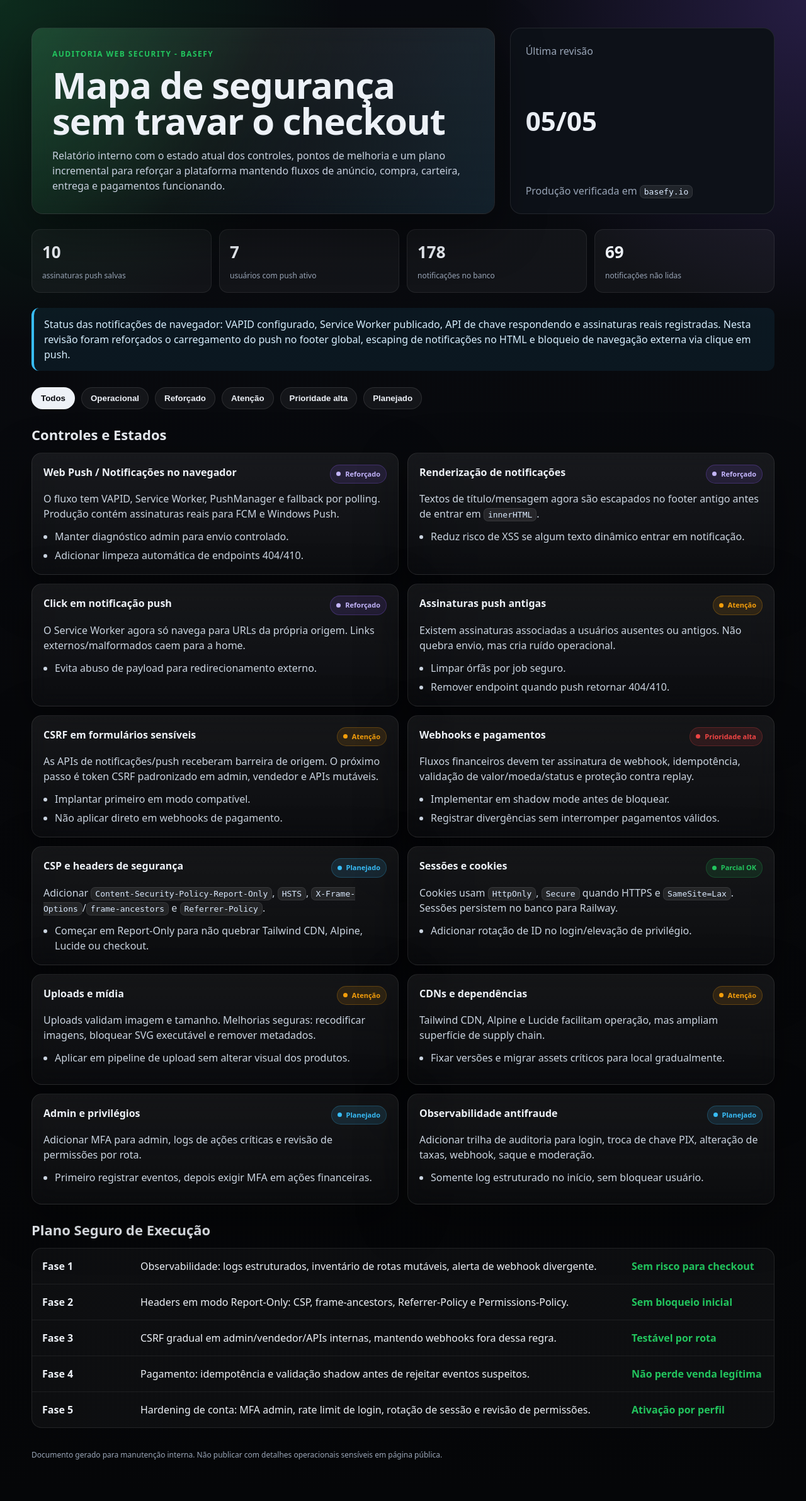
After one commit to dexterwin789/basefy, a PHP site: page /mercado_admin/docs/security_audit_basefy.html in a window 1280 px wide. The commit adds this page. Shown: the whole page at 63% size. Run offline with PHP 8.4, Linux system fonts and the light colour scheme.

Commit message:
Seguranca: reforcar notificacoes e adicionar auditoria
- Carrega Web Push no footer em modo push-only sem duplicar polling
- Protege cliques de notificacao push contra navegacao externa
- Escapa textos na UI legado de notificacoes
- Bloqueia POST cross-origin nas APIs de notificacoes e assinatura push
- Adiciona HTML interno com mapa de seguranca e plano sem quebrar checkout

```diff
--- /dev/null
+++ b/docs/security_audit_basefy.html
@@ -0,0 +1,229 @@
+<!doctype html>
+<html lang="pt-BR">
+<head>
+  <meta charset="utf-8">
+  <meta name="viewport" content="width=device-width, initial-scale=1">
+  <title>Basefy - Auditoria de Segurança e Continuidade</title>
+  <style>
+    :root {
+      --bg: #07080b;
+      --panel: #101218;
+      --panel-2: #161a22;
+      --line: #28303d;
+      --text: #edf1f7;
+      --muted: #9aa6b8;
+      --ok: #22c55e;
+      --warn: #f59e0b;
+      --risk: #ef4444;
+      --info: #38bdf8;
+      --accent: #8b5cf6;
+      --soft: rgba(255,255,255,.06);
+      --shadow: 0 24px 80px rgba(0,0,0,.42);
+    }
+    * { box-sizing: border-box; }
+    body {
+      margin: 0;
+      min-height: 100vh;
+      background:
+        radial-gradient(circle at top left, rgba(34,197,94,.18), transparent 34rem),
+        radial-gradient(circle at top right, rgba(139,92,246,.22), transparent 32rem),
+        linear-gradient(180deg, #090b10 0%, var(--bg) 48%, #050608 100%);
+      color: var(--text);
+      font-family: ui-sans-serif, system-ui, -apple-system, BlinkMacSystemFont, "Segoe UI", sans-serif;
+      line-height: 1.5;
+    }
+    main { width: min(1180px, calc(100% - 32px)); margin: 0 auto; padding: 44px 0 64px; }
+    header { display: grid; grid-template-columns: 1.4fr .8fr; gap: 24px; align-items: stretch; margin-bottom: 24px; }
+    .hero, .panel, .card {
+      border: 1px solid rgba(255,255,255,.09);
+      background: linear-gradient(180deg, rgba(255,255,255,.065), rgba(255,255,255,.025));
+      box-shadow: var(--shadow);
+      backdrop-filter: blur(14px);
+    }
+    .hero { border-radius: 18px; padding: 32px; position: relative; overflow: hidden; }
+    .hero::before { content: ""; position: absolute; inset: 0; background: linear-gradient(120deg, rgba(34,197,94,.14), transparent 42%, rgba(56,189,248,.1)); pointer-events: none; }
+    .hero > * { position: relative; }
+    .eyebrow { color: var(--ok); font-weight: 800; font-size: 12px; letter-spacing: .12em; text-transform: uppercase; }
+    h1 { font-size: clamp(32px, 5vw, 58px); line-height: .98; margin: 12px 0 14px; letter-spacing: -.02em; }
+    .lead { max-width: 760px; color: #c7d0df; font-size: 16px; margin: 0; }
+    .stamp { display: flex; flex-direction: column; justify-content: space-between; border-radius: 18px; padding: 24px; background: #0d1118; border: 1px solid rgba(255,255,255,.09); }
+    .stamp strong { font-size: 42px; line-height: 1; }
+    .stamp span, .muted { color: var(--muted); }
+    .metrics { display: grid; grid-template-columns: repeat(4, 1fr); gap: 12px; margin: 24px 0; }
+    .metric { border-radius: 14px; padding: 16px; background: rgba(255,255,255,.045); border: 1px solid rgba(255,255,255,.08); }
+    .metric b { display: block; font-size: 26px; margin-bottom: 4px; }
+    .metric span { color: var(--muted); font-size: 12px; }
+    .toolbar { display: flex; flex-wrap: wrap; gap: 10px; margin: 26px 0 18px; }
+    button { border: 1px solid rgba(255,255,255,.1); color: var(--text); background: rgba(255,255,255,.05); border-radius: 999px; padding: 9px 14px; cursor: pointer; font-weight: 700; }
+    button.active { background: var(--text); color: #080a0f; }
+    section { margin-top: 24px; }
+    h2 { font-size: 22px; margin: 0 0 12px; }
+    .grid { display: grid; grid-template-columns: repeat(2, minmax(0, 1fr)); gap: 14px; }
+    .card { border-radius: 16px; padding: 18px; min-height: 176px; }
+    .card-head { display: flex; align-items: flex-start; justify-content: space-between; gap: 16px; margin-bottom: 12px; }
+    .card h3 { margin: 0; font-size: 16px; }
+    .tag { display: inline-flex; align-items: center; gap: 7px; border-radius: 999px; padding: 6px 9px; font-size: 11px; font-weight: 900; white-space: nowrap; }
+    .tag::before { content: ""; width: 7px; height: 7px; border-radius: 50%; background: currentColor; }
+    .ok { color: var(--ok); background: rgba(34,197,94,.12); border: 1px solid rgba(34,197,94,.22); }
+    .warn { color: var(--warn); background: rgba(245,158,11,.12); border: 1px solid rgba(245,158,11,.25); }
+    .risk { color: var(--risk); background: rgba(239,68,68,.12); border: 1px solid rgba(239,68,68,.25); }
+    .info { color: var(--info); background: rgba(56,189,248,.12); border: 1px solid rgba(56,189,248,.24); }
+    .accent { color: #c4b5fd; background: rgba(139,92,246,.13); border: 1px solid rgba(139,92,246,.28); }
+    p { color: #cbd5e1; margin: 0 0 12px; }
+    ul { margin: 0; padding-left: 18px; color: #cbd5e1; }
+    li + li { margin-top: 6px; }
+    .plan { border-radius: 16px; overflow: hidden; border: 1px solid rgba(255,255,255,.09); background: rgba(255,255,255,.035); }
+    .row { display: grid; grid-template-columns: 140px 1fr 210px; gap: 16px; padding: 16px; border-top: 1px solid rgba(255,255,255,.07); }
+    .row:first-child { border-top: 0; }
+    .row b { color: var(--text); }
+    .safe { color: var(--ok); font-weight: 800; }
+    .note { border-left: 4px solid var(--info); padding: 14px 16px; border-radius: 12px; background: rgba(56,189,248,.08); color: #d7efff; }
+    code { color: #dbeafe; background: rgba(255,255,255,.08); border: 1px solid rgba(255,255,255,.09); padding: 2px 6px; border-radius: 7px; }
+    footer { margin-top: 34px; color: var(--muted); font-size: 12px; }
+    @media (max-width: 860px) {
+      header, .grid, .metrics { grid-template-columns: 1fr; }
+      .row { grid-template-columns: 1fr; gap: 6px; }
+      .hero { padding: 24px; }
+    }
+  </style>
+</head>
+<body>
+  <main>
+    <header>
+      <div class="hero">
+        <div class="eyebrow">Auditoria web security - Basefy</div>
+        <h1>Mapa de segurança sem travar o checkout</h1>
+        <p class="lead">Relatório interno com o estado atual dos controles, pontos de melhoria e um plano incremental para reforçar a plataforma mantendo fluxos de anúncio, compra, carteira, entrega e pagamentos funcionando.</p>
+      </div>
+      <aside class="stamp">
+        <span>Última revisão</span>
+        <strong>05/05</strong>
+        <span>Produção verificada em <code>basefy.io</code></span>
+      </aside>
+    </header>
+
+    <div class="metrics">
+      <div class="metric"><b>10</b><span>assinaturas push salvas</span></div>
+      <div class="metric"><b>7</b><span>usuários com push ativo</span></div>
+      <div class="metric"><b>178</b><span>notificações no banco</span></div>
+      <div class="metric"><b>69</b><span>notificações não lidas</span></div>
+    </div>
+
+    <p class="note">Status das notificações de navegador: VAPID configurado, Service Worker publicado, API de chave respondendo e assinaturas reais registradas. Nesta revisão foram reforçados o carregamento do push no footer global, escaping de notificações no HTML e bloqueio de navegação externa via clique em push.</p>
+
+    <div class="toolbar" aria-label="Filtros de status">
+      <button class="active" data-filter="all">Todos</button>
+      <button data-filter="ok">Operacional</button>
+      <button data-filter="accent">Reforçado</button>
+      <button data-filter="warn">Atenção</button>
+      <button data-filter="risk">Prioridade alta</button>
+      <button data-filter="info">Planejado</button>
+    </div>
+
+    <section>
+      <h2>Controles e Estados</h2>
+      <div class="grid" id="cards">
+        <article class="card" data-status="accent">
+          <div class="card-head"><h3>Web Push / Notificações no navegador</h3><span class="tag accent">Reforçado</span></div>
+          <p>O fluxo tem VAPID, Service Worker, PushManager e fallback por polling. Produção contém assinaturas reais para FCM e Windows Push.</p>
+          <ul><li>Manter diagnóstico admin para envio controlado.</li><li>Adicionar limpeza automática de endpoints 404/410.</li></ul>
+        </article>
+
+        <article class="card" data-status="accent">
+          <div class="card-head"><h3>Renderização de notificações</h3><span class="tag accent">Reforçado</span></div>
+          <p>Textos de título/mensagem agora são escapados no footer antigo antes de entrar em <code>innerHTML</code>.</p>
+          <ul><li>Reduz risco de XSS se algum texto dinâmico entrar em notificação.</li></ul>
+        </article>
+
+        <article class="card" data-status="accent">
+          <div class="card-head"><h3>Click em notificação push</h3><span class="tag accent">Reforçado</span></div>
+          <p>O Service Worker agora só navega para URLs da própria origem. Links externos/malformados caem para a home.</p>
+          <ul><li>Evita abuso de payload para redirecionamento externo.</li></ul>
+        </article>
+
+        <article class="card" data-status="warn">
+          <div class="card-head"><h3>Assinaturas push antigas</h3><span class="tag warn">Atenção</span></div>
+          <p>Existem assinaturas associadas a usuários ausentes ou antigos. Não quebra envio, mas cria ruído operacional.</p>
+          <ul><li>Limpar órfãs por job seguro.</li><li>Remover endpoint quando push retornar 404/410.</li></ul>
+        </article>
+
+        <article class="card" data-status="warn">
+          <div class="card-head"><h3>CSRF em formulários sensíveis</h3><span class="tag warn">Atenção</span></div>
+          <p>As APIs de notificações/push receberam barreira de origem. O próximo passo é token CSRF padronizado em admin, vendedor e APIs mutáveis.</p>
+          <ul><li>Implantar primeiro em modo compatível.</li><li>Não aplicar direto em webhooks de pagamento.</li></ul>
+        </article>
+
+        <article class="card" data-status="risk">
+          <div class="card-head"><h3>Webhooks e pagamentos</h3><span class="tag risk">Prioridade alta</span></div>
+          <p>Fluxos financeiros devem ter assinatura de webhook, idempotência, validação de valor/moeda/status e proteção contra replay.</p>
+          <ul><li>Implementar em shadow mode antes de bloquear.</li><li>Registrar divergências sem interromper pagamentos válidos.</li></ul>
+        </article>
+
+        <article class="card" data-status="info">
+          <div class="card-head"><h3>CSP e headers de segurança</h3><span class="tag info">Planejado</span></div>
+          <p>Adicionar <code>Content-Security-Policy-Report-Only</code>, <code>HSTS</code>, <code>X-Frame-Options</code>/<code>frame-ancestors</code> e <code>Referrer-Policy</code>.</p>
+          <ul><li>Começar em Report-Only para não quebrar Tailwind CDN, Alpine, Lucide ou checkout.</li></ul>
+        </article>
+
+        <article class="card" data-status="ok">
+          <div class="card-head"><h3>Sessões e cookies</h3><span class="tag ok">Parcial OK</span></div>
+          <p>Cookies usam <code>HttpOnly</code>, <code>Secure</code> quando HTTPS e <code>SameSite=Lax</code>. Sessões persistem no banco para Railway.</p>
+          <ul><li>Adicionar rotação de ID no login/elevação de privilégio.</li></ul>
+        </article>
+
+        <article class="card" data-status="warn">
+          <div class="card-head"><h3>Uploads e mídia</h3><span class="tag warn">Atenção</span></div>
+          <p>Uploads validam imagem e tamanho. Melhorias seguras: recodificar imagens, bloquear SVG executável e remover metadados.</p>
+          <ul><li>Aplicar em pipeline de upload sem alterar visual dos produtos.</li></ul>
+        </article>
+
+        <article class="card" data-status="warn">
+          <div class="card-head"><h3>CDNs e dependências</h3><span class="tag warn">Atenção</span></div>
+          <p>Tailwind CDN, Alpine e Lucide facilitam operação, mas ampliam superfície de supply chain.</p>
+          <ul><li>Fixar versões e migrar assets críticos para local gradualmente.</li></ul>
+        </article>
+
+        <article class="card" data-status="info">
+          <div class="card-head"><h3>Admin e privilégios</h3><span class="tag info">Planejado</span></div>
+          <p>Adicionar MFA para admin, logs de ações críticas e revisão de permissões por rota.</p>
+          <ul><li>Primeiro registrar eventos, depois exigir MFA em ações financeiras.</li></ul>
+        </article>
+
+        <article class="card" data-status="info">
+          <div class="card-head"><h3>Observabilidade antifraude</h3><span class="tag info">Planejado</span></div>
+          <p>Adicionar trilha de auditoria para login, troca de chave PIX, alteração de taxas, webhook, saque e moderação.</p>
+          <ul><li>Somente log estruturado no início, sem bloquear usuário.</li></ul>
+        </article>
+      </div>
+    </section>
+
+    <section>
+      <h2>Plano Seguro de Execução</h2>
+      <div class="plan">
+        <div class="row"><b>Fase 1</b><span>Observabilidade: logs estruturados, inventário de rotas mutáveis, alerta de webhook divergente.</span><span class="safe">Sem risco para checkout</span></div>
+        <div class="row"><b>Fase 2</b><span>Headers em modo Report-Only: CSP, frame-ancestors, Referrer-Policy e Permissions-Policy.</span><span class="safe">Sem bloqueio inicial</span></div>
+        <div class="row"><b>Fase 3</b><span>CSRF gradual em admin/vendedor/APIs internas, mantendo webhooks fora dessa regra.</span><span class="safe">Testável por rota</span></div>
+        <div class="row"><b>Fase 4</b><span>Pagamento: idempotência e validação shadow antes de rejeitar eventos suspeitos.</span><span class="safe">Não perde venda legítima</span></div>
+        <div class="row"><b>Fase 5</b><span>Hardening de conta: MFA admin, rate limit de login, rotação de sessão e revisão de permissões.</span><span class="safe">Ativação por perfil</span></div>
+      </div>
+    </section>
+
+    <footer>
+      Documento gerado para manutenção interna. Não publicar com detalhes operacionais sensíveis em página pública.
+    </footer>
+  </main>
+
+  <script>
+    document.querySelectorAll('[data-filter]').forEach(function(btn) {
+      btn.addEventListener('click', function() {
+        document.querySelectorAll('[data-filter]').forEach(function(b) { b.classList.remove('active'); });
+        btn.classList.add('active');
+        var filter = btn.getAttribute('data-filter');
+        document.querySelectorAll('#cards .card').forEach(function(card) {
+          card.style.display = filter === 'all' || card.getAttribute('data-status') === filter ? '' : 'none';
+        });
+      });
+    });
+  </script>
+</body>
+</html>
```
Also changed, not shown: public/api/notifications.php (+20 -0 lines), public/api/push_subscribe.php (+20 -0 lines), public/sw.js (+8 -2 lines), views/partials/footer.php (+10 -2 lines), public/assets/js/push-notifications.js.
